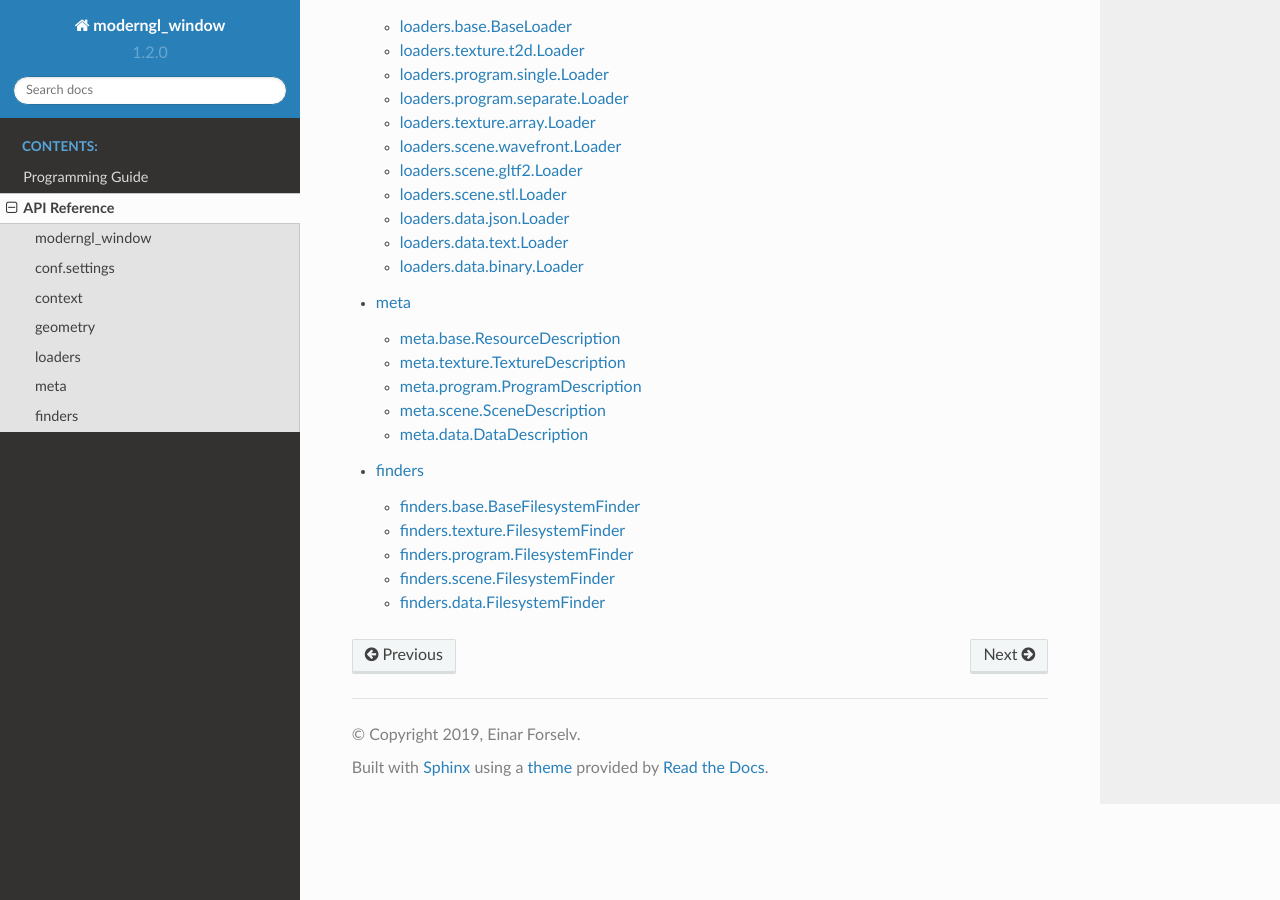
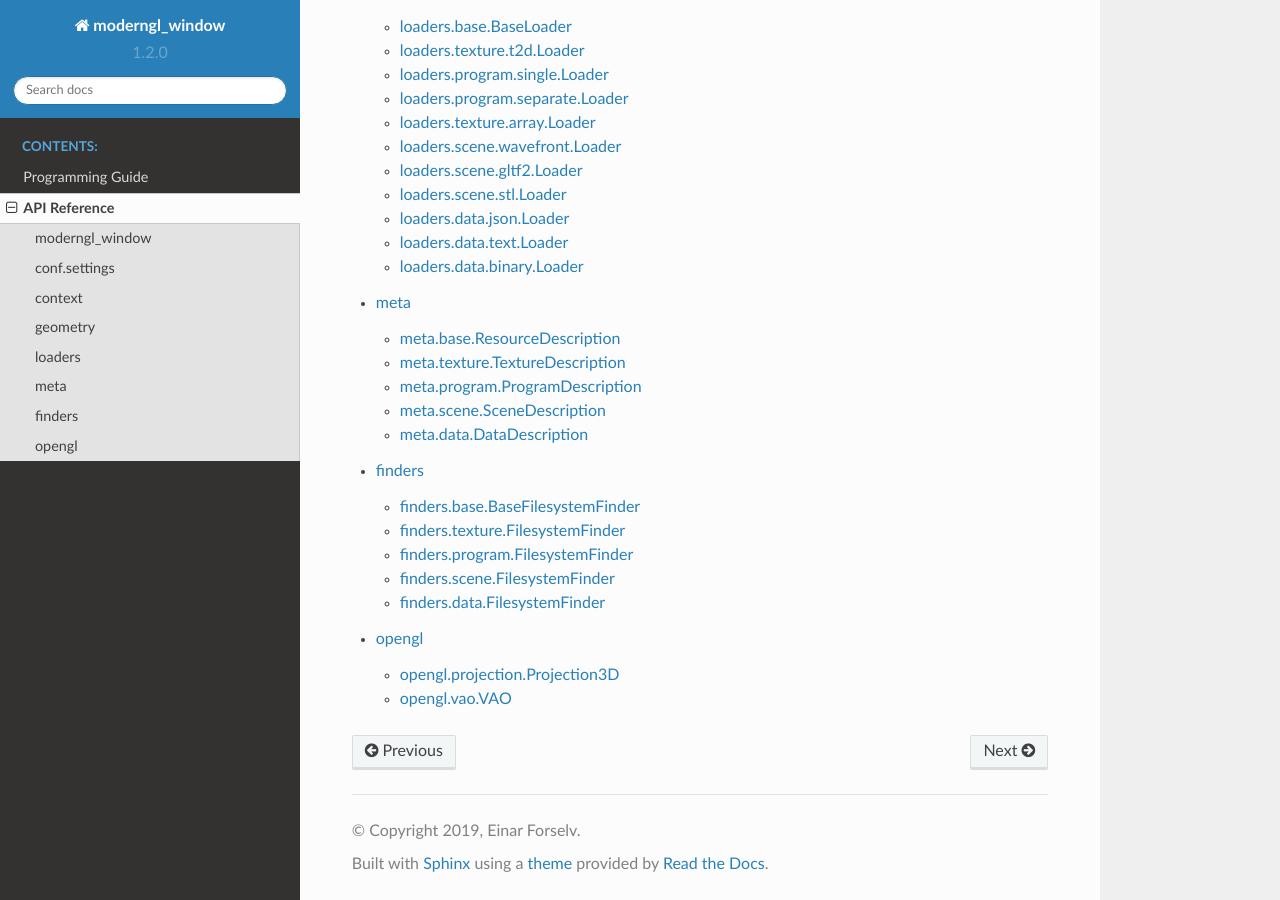
Before and after one commit to moderngl/moderngl-window, a Sphinx documentation site: the page built from docs/reference/index.rst, in a window 1280 px wide and 900 px high, scrolled down 565 px. Built offline with Sphinx 7.4.7 and the Read the Docs theme 2.0.0, drawn with Linux system fonts in a browser that asks for light colours.

Commit message:
docs: link up opengl module

```diff
--- a/docs/reference/index.rst
+++ b/docs/reference/index.rst
@@ -12,3 +12,4 @@ API Reference
    loaders/index
    meta/index
    finders/index
+   opengl/index
--- /dev/null
+++ b/docs/reference/opengl/index.rst
@@ -0,0 +1,9 @@
+
+opengl
+======
+
+.. toctree::
+   :maxdepth: 2
+
+   projection
+   vao
```
